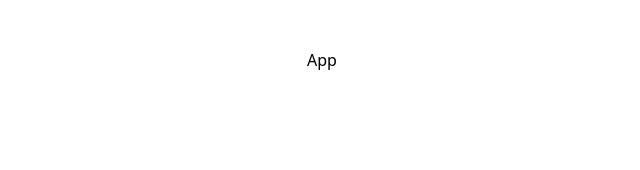
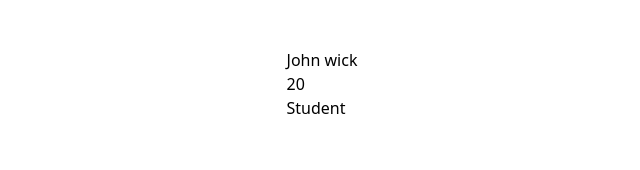
Before and after one commit to 3narinder/ReactCourse-Typescript, a React (Vite) app: page / in a window 1280 px wide. Shown: the top 170 px of the page, without its empty margins (318-958 px from the left). Built offline with nearby package versions, Linux system fonts and the light colour scheme.

Commit message:
Prop types - inline types in components

```diff
--- a/src/App.tsx
+++ b/src/App.tsx
@@ -1,5 +1,11 @@
+import User from "./components/propTypes/User";
+
 const App = () => {
-  return <div className="flex items-center mt-12 justify-center">App</div>;
+  return (
+    <div className="flex items-center mt-12 justify-center">
+      <User name="John wick" age={20} isStudent={true} />
+    </div>
+  );
 };
 
 export default App;
--- /dev/null
+++ b/src/components/propTypes/User.tsx
@@ -0,0 +1,19 @@
+const User = ({
+  name,
+  age,
+  isStudent,
+}: {
+  name: string;
+  age: number;
+  isStudent: boolean;
+}) => {
+  return (
+    <div>
+      <h1>{name}</h1>
+      <h1>{age}</h1>
+      <h1>{isStudent ? "Student" : "Professional"}</h1>
+    </div>
+  );
+};
+
+export default User;
```
